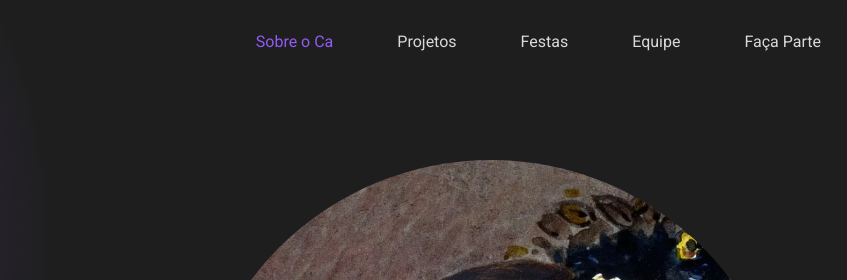
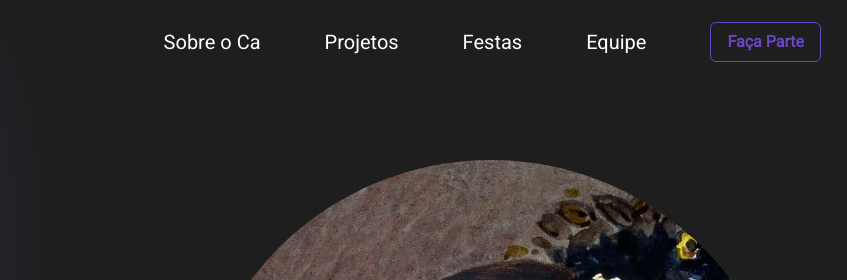
Before and after one commit to eccjr/site-cacic-2023, a Gatsby site: page / in a window 1280 px wide. Shown: the top 280 px of the page, 433-1280 px from the left. Built offline with nearby package versions, Linux system fonts and the light colour scheme; Gatsby itself is replaced by a stand-in of ours.

Commit message:
Nav bar funcionando / botoes funcionais (faltando apenas o saber mais que eu nao sei o que fazer)

```diff
--- a/package.json
+++ b/package.json
@@ -23,6 +23,7 @@
     "react": "^18.2.0",
     "react-dom": "^18.2.0",
     "react-helmet": "^6.1.0",
+    "react-scroll": "^1.8.9",
     "sass": "^1.58.3",
     "swiper": "^9.0.5"
   },
--- a/src/components/Equipe/index.js
+++ b/src/components/Equipe/index.js
@@ -12,7 +12,7 @@ const jsonData = require("./equipe.json")
 const Equipe = () => {
 
     return (
-        <Flex w="100vw" mt="11.25rem">
+        <Flex id="equipe" w="100vw" mt="11.25rem">
             <Container  maxW="90rem" margin="auto" padding="2.5 16">
             <Flex flexDir="column" align="center" justify="center">
                 <Text fontWeight="700" fontSize="5xl" color="white">EQUIPE</Text>
--- a/src/components/Festas/index.js
+++ b/src/components/Festas/index.js
@@ -4,7 +4,7 @@ import { Flex, Image, Container, Text } from "@chakra-ui/react"
 const Festas = () => {
 
     return (
-        <Flex w="100vw" mt="11.25rem">
+        <Flex id="festas" w="100vw" mt="11.25rem">
             <Container  maxW="90rem" margin="auto" padding="2.5 16">
             <Flex flexDir="column" align="center" justify="center">
                 <Text fontWeight="700" fontSize="5xl" color="white">FESTAS</Text>
--- a/src/components/Footer/index.js
+++ b/src/components/Footer/index.js
@@ -14,18 +14,22 @@ const Footer = () => {
                                 <Image src="./arrouba.svg" alt="arrouba"/>
                                 <Text ml="0.625rem" color="white" fontWeight="700" fontSize="xl">cacic.ibilce@unesp.br</Text>
                             </Flex>
+                            <a target="_black" href="https://www.instagram.com/cacic_ibilce/">
                                 <Flex w="15rem" align="center">
                                     <Image src="./instagram.svg" alt="instagram"/>
                                     <Text ml="0.625rem" color="white" fontWeight="700" fontSize="xl">@cacic_ibilce</Text>
                                 </Flex>
+                            </a>
+                            <a target="_black" href="https://www.facebook.com/compibilcecacic">
                                 <Flex w="15rem" align="center" >
                                     <Image src="./facebook.svg" alt="facebook"/>
                                     <Text ml="0.625rem" color="white" fontWeight="700" fontSize="xl">/compibilcecacic</Text>
                                 </Flex>
+                            </a>
                         </VStack>
                     </Flex>
 
-                    <Button size="lg" colorScheme="purple">FAÇA PARTE</Button>
+                    <a href="https://api.whatsapp.com/send/?phone=556291306563&text&type=phone_number&app_absent=0" target="_blank"><Button size="lg" colorScheme="purple">FAÇA PARTE</Button></a>
                 </Flex>
             </Container>
         </Flex>
--- a/src/components/Header/index.js
+++ b/src/components/Header/index.js
@@ -1,8 +1,25 @@
 import React, { useEffect, useState } from "react"
-import { Flex, Image, Container, HStack, Link } from "@chakra-ui/react"
+import { Flex, Image, Container, HStack, Text, Button } from "@chakra-ui/react"
+import { Link as Scroll } from "react-scroll"
+import * as styles from "./linknav.module.scss"
+
+const ScrollLink = (props) => {
+
+    return (
+      <Scroll
+        to={props.to}
+        offset={props.offset}
+        smooth={true}
+        duration={700}
+        activeClass={styles.active}
+        spy={true}
+      >
+        {props.children}
+      </Scroll>
+    );
+  };
 
 const Header = () => {
-    const [whereIam, setWhereIam] = useState('about');
     const [scrollPosition, setScrollPosition] = useState(0);
     const handleScroll = () => {
         const position = window.pageYOffset;
@@ -19,19 +36,28 @@ const Header = () => {
 
     return (
         <Flex w="100vw" position="fixed" top="0" left="0" background={scrollPosition >= 40 ? "bg_color" : "transparent" }zIndex="1000">
-            <Container  maxW="90rem" margin="auto" padding="2.5 16">
+            <Container maxW="90rem" margin="auto" padding="2.5 16">
                 <Flex
                     align="center"
                     justify="space-between"
                     padding="2.5"
                 >
                     <Image boxSize='16' src="logo.svg" alt='logo'/>
-                    <HStack gap="16">
-                        <Link onClick={() => setWhereIam('about')} color={whereIam === "about" ? 'roxo' : 'branco_escuro'} href="#">Sobre o Ca</Link>
-                        <Link onClick={() => setWhereIam('projetos')} color={whereIam === "projetos" ? 'roxo' : 'branco_escuro'} href="#">Projetos</Link>
-                        <Link onClick={() => setWhereIam('festas')} color={whereIam === "festas" ? 'roxo' : 'branco_escuro'} href="#">Festas</Link>
-                        <Link onClick={() => setWhereIam('equipe')} color={whereIam === "equipe" ? 'roxo' : 'branco_escuro'} href="#">Equipe</Link>
-                        <Link onClick={() => setWhereIam('parte')} color={whereIam === "parte" ? 'roxo' : 'branco_escuro'} href="#">Faça Parte</Link>
+                    <HStack gap="16" style={{ userSelect: "none" }} className={styles.texts}>
+                        <ScrollLink to="sobre" offset={-200} >
+                            Sobre o Ca
+                        </ScrollLink>
+                        <ScrollLink to="projetos" offset={-200} >
+                            Projetos
+                        </ScrollLink>
+                        <ScrollLink to="festas" offset={-200} >
+                            Festas
+                        </ScrollLink>
+                        <ScrollLink to="equipe" offset={-200} >
+                            Equipe
+                        </ScrollLink>
+
+                        <a href="https://api.whatsapp.com/send/?phone=556291306563&text&type=phone_number&app_absent=0" target="_blank"><Button colorScheme="purple" variant='outline'>Faça Parte</Button></a>
                     </HStack>
                 </Flex>
             </Container>
--- /dev/null
+++ b/src/components/Header/linknav.module.scss
@@ -0,0 +1,18 @@
+.texts {
+    cursor: pointer;
+    color: white;
+    font-size: 1.25rem;
+    font-weight: 500;
+
+    a:hover {
+        color: #915CF3;
+    }
+
+    a.active {
+        color: #915CF3 !important;
+    }
+}
+
+.active {
+    color: #915CF3 !important;
+}
--- a/src/components/Projetos/index.js
+++ b/src/components/Projetos/index.js
@@ -4,7 +4,7 @@ import { Flex, Image, Container, Text, Button, HStack } from "@chakra-ui/react"
 const Projetos = () => {
 
     return (
-        <Flex w="100vw" mt="11.25rem">
+        <Flex id="projetos" w="100vw" mt="11.25rem">
             <Container  maxW="90rem" margin="auto" padding="2.5 16">
             <Flex flexDir="column" align="center" justify="center">
                     <Text fontWeight="700" fontSize="5xl" color="white">PROJETOS</Text>
--- a/src/components/Sobre/index.js
+++ b/src/components/Sobre/index.js
@@ -4,7 +4,7 @@ import { Flex, Image, Container, Text } from "@chakra-ui/react"
 const Sobre = () => {
 
     return (
-        <Flex w="100vw" mt="11.25rem">
+        <Flex id="sobre" w="100vw" mt="11.25rem">
             <Container  maxW="90rem" margin="auto" padding="2.5 16">
                 <Flex flexDir="column" align="center" justify="center">
                     <Text fontWeight="700" fontSize="5xl" color="white">SOBRE O CA</Text>
--- a/src/pages/index.js
+++ b/src/pages/index.js
@@ -2,7 +2,7 @@ import * as React from "react"
 import { Flex } from "@chakra-ui/react"
 import { theme } from './theme'
 import { ChakraProvider } from '@chakra-ui/react'
-import "./main.scss"
+
 import Helmet from "react-helmet"
 import Header from "../components/Header"
 import Inicio from "../components/Inicio"
@@ -11,6 +11,8 @@ import Projetos from "../components/Projetos"
 import Festas from "../components/Festas"
 import Equipe from "../components/Equipe"
 import Footer from "../components/Footer"
+
+import "./main.scss"
 
 const IndexPage = () => {
 
```
Also changed, not shown: 1 other file. Lines whose indentation alone changed are shown as unchanged.
